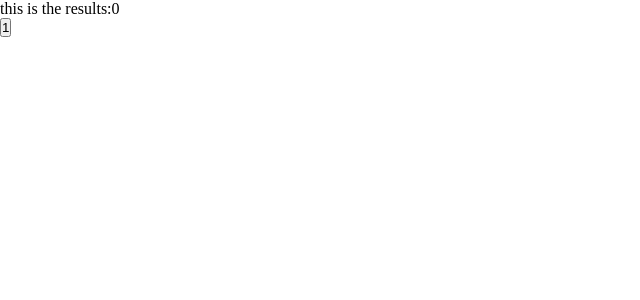
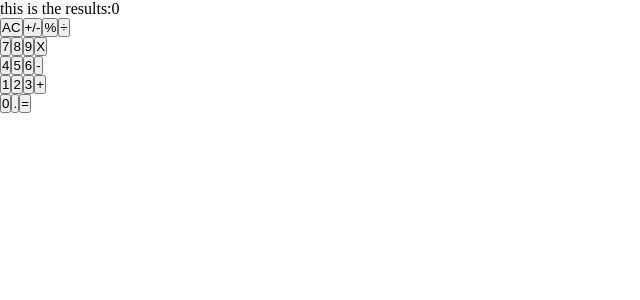
Before and after one commit to kenderb/calculator-react-app, a React (Create React App) app: page / in a window 1280 px wide. Shown: the top 300 px of the page, without its empty margins (0-640 px from the left). Built offline with nearby package versions, Linux system fonts and the light colour scheme.

Commit message:
Add the buttons to the App

```diff
--- a/src/components/ButtonPanel.js
+++ b/src/components/ButtonPanel.js
@@ -1,9 +1,22 @@
 import React from 'react';
 import Button from './Button';
 
+const buttons = [
+  { name: 'group1', value: ['AC', '+/-', '%', '÷'] },
+  { name: 'group2', value: ['7', '8', '9', 'X'] },
+  { name: 'group3', value: ['4', '5', '6', '-'] },
+  { name: 'group4', value: ['1', '2', '3', '+'] },
+  { name: 'group5', value: ['0', '.', '='] },
+];
+
 const ButtonPanel = () => (
   <div>
-    <Button buttonName={1} />
+    {buttons.map(item => (
+      <div key={item.name}>
+        {item.value.map(itemButton => <Button buttonName={itemButton} key={itemButton} />)}
+      </div>
+    ))}
+
   </div>
 );
 
```
